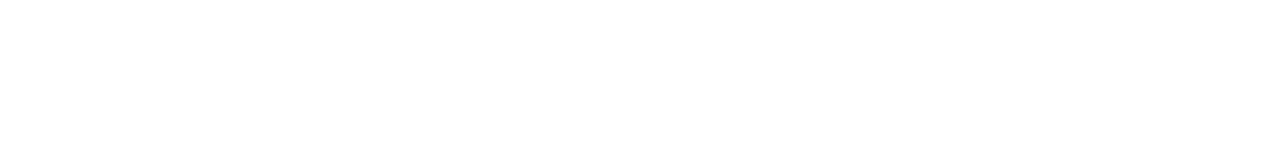
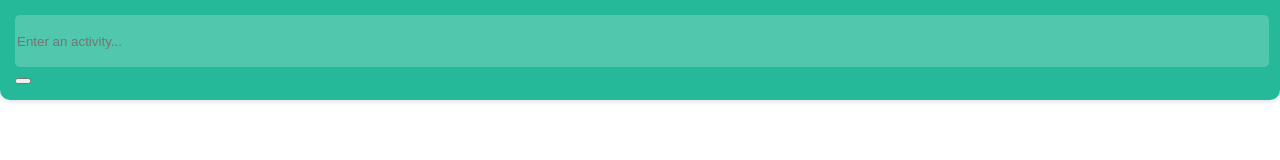
Before and after one commit to gyr0tron/Syndiq, a plain HTML site: page index.html in a window 1280 px wide. Drawn offline with Linux system fonts and the light colour scheme.

Commit message:
Started css

```diff
--- a/index.html
+++ b/index.html
@@ -8,6 +8,9 @@
     <link rel="stylesheet" type="text/css" href="resources/css/style.css">
 </head>
 <body>
-
+    <header>
+       <input type="text" placeholder="Enter an activity...">
+       <button></button>
+    </header>
 </body>
 </html>
--- a/resources/css/style.css
+++ b/resources/css/style.css
@@ -0,0 +1,43 @@
+body {
+    display: inline-table;  /*changed to inline-table*/
+    -webkit-box-sizing: border-box;
+    -moz-box-sizing: border-box;
+     box-sizing: border-box;
+}
+
+header {
+    width: 100%;
+    height: 80px;
+    position: fixed;
+    top: 0;
+    left: 0;
+    z-index: 5;
+    padding: 15px;
+    background: #25b99a;
+    box-shadow: 0px 2px 4px rgba(44, 62, 80, 0.15);
+    border-bottom-right-radius: 10px;
+    border-bottom-left-radius: 10px;
+    display: inline-table;  /*changed to inline-table*/
+    -webkit-box-sizing: border-box ;
+    -moz-box-sizing: border-box ;
+     box-sizing: border-box ;
+}
+
+header input {
+    width: 100%;
+    height: 50px;
+    float: left;
+    background: rgba(255, 255, 255, 0.2);
+    border-top-right-radius: 25px;
+    border-bottom-right-radius: 25px;
+    border-radius: 5px;
+    border: 0px;
+    box-shadow: none;
+    outline: none;
+
+    -webkit-appearance: none;
+    -moz-appearance: none;
+    -ms-appearance: none;
+    -o-appearance: none;
+    appearance: none;
+}
```
